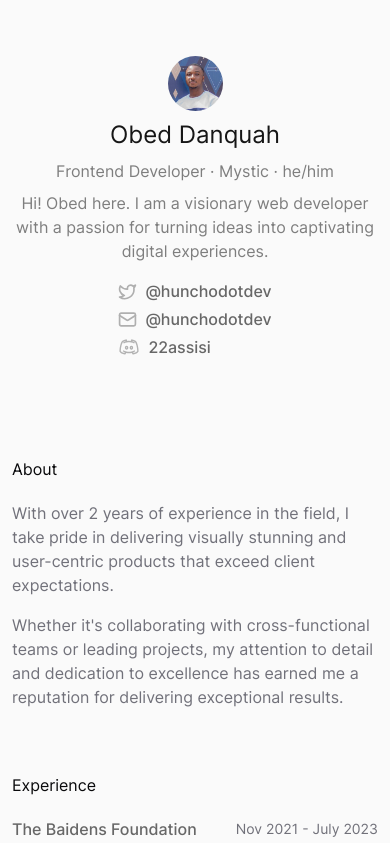
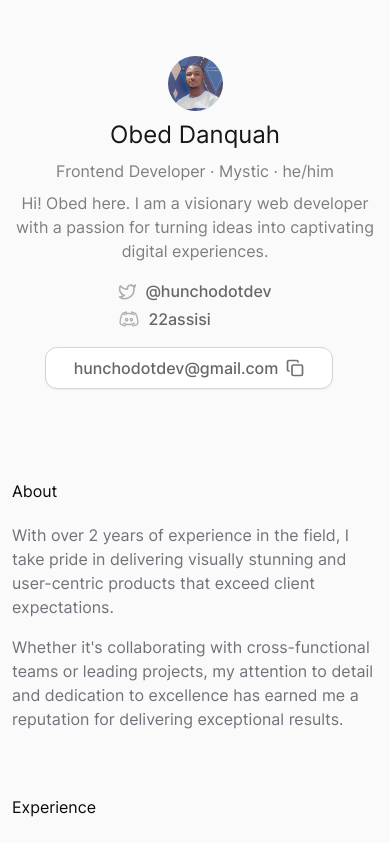
Before and after one commit to lucky-chap/gg, a Next.js app: page / in a window 390 px wide. Shown: the top 843 px of the page. Built offline with nearby package versions, Linux system fonts and the light colour scheme.

Commit message:
fix: ✨button styles

```diff
--- a/app/page.tsx
+++ b/app/page.tsx
@@ -12,6 +12,7 @@ import {
   Github,
   Twitter,
   Mail,
+  ExternalLink,
 } from "lucide-react";
 
 import yeshua from "@/public/images/me.jpg";
@@ -49,9 +50,9 @@ export default function Home() {
           turning ideas into captivating digital experiences.
         </p>
 
-        {/* twitter and phone */}
+        {/* twitter and discord */}
         <div className="flex flex-col sm:flex-row sm:items-center font-medium my-2">
-          <div className="sm:hidden flex items-center">
+          <div className="flex items-center">
             <Twitter className="opacity-60" size={19} strokeWidth={2.1} />
             <p className="text-[#676767] pl-2">
               <a
@@ -64,7 +65,7 @@ export default function Home() {
             </p>
           </div>
 
-          <div className="w-7"></div>
+          {/* <div className="w-7"></div>
 
           <div className="flex items-center mt-1 sm:mt-0">
             <Mail className="opacity-60" size={19} strokeWidth={2.1} />
@@ -77,7 +78,7 @@ export default function Home() {
                 @hunchodotdev
               </a>
             </p>
-          </div>
+          </div> */}
 
           <div className="w-7"></div>
 
@@ -96,7 +97,7 @@ export default function Home() {
         </div>
         {/* ----------- */}
 
-        <div className="hidden sm:flex sm:items-center max-w-sm w-full justify-between mt-2">
+        <div className="flex sm:items-center w-full justify-between mt-2">
           <a
             href={"https://www.linkedin.com/in/obed-danquah-67782028b/"}
             target="_blank"
@@ -108,16 +109,23 @@ export default function Home() {
               <Linkedin className="opacity-60" size={18} />
             </Button>
           </a>
-          <div className="mx-2"></div>
-          <Button onClick={() => handleCopy()}>
-            <div className="flex items-center font-medium">
-              <div className="flex items-center w-full px-10">
-                <p className="text-[#676767]">{email}</p>
-                <Copy className="opacity-60 ml-2" strokeWidth={2.3} size={18} />
+          <div className="sm:mx-2"></div>
+          <div className="sm:max-w-2xl -ml-3 sm:-ml-0">
+            <Button onClick={() => handleCopy()}>
+              <div className="flex items-center font-medium">
+                <div className="flex items-center w-full px-5 sm:px-10">
+                  <p className="text-[#676767]">{email}</p>
+                  <Copy
+                    className="opacity-60 ml-2"
+                    strokeWidth={2.3}
+                    size={18}
+                  />
+                </div>
               </div>
-            </div>
-          </Button>
-          <div className="mx-2"></div>
+            </Button>
+          </div>
+
+          <div className="sm:mx-2"></div>
           <a
             href={"https://github.com/lucky-chap"}
             target="_blank"
--- a/lib/data.ts
+++ b/lib/data.ts
@@ -30,7 +30,7 @@ export const projects: IProject[] = [
 export const experience: IExperience[] = [
   {
     company: "The Baidens Foundation",
-    date: "Nov 2021 - July 2023",
+    date: "Aug 2021 - Oct 2023",
     achievements: [
       "Created an elegant portfolio website featuring image galleries and interactive elements, custom-tailored for a married couple and their     foundation to showcase their work.",
       "Created a unique and custom design that perfectly represented the couple's and their foundation's vision and values.",
```
